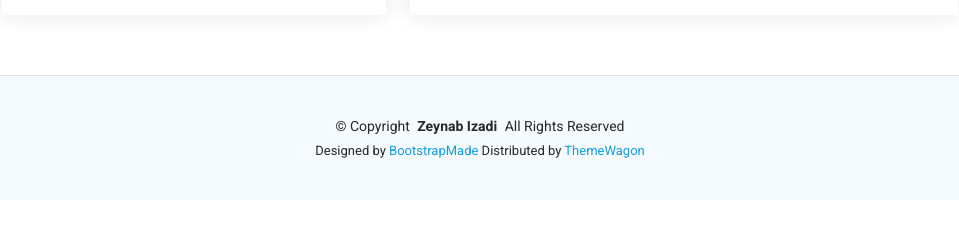
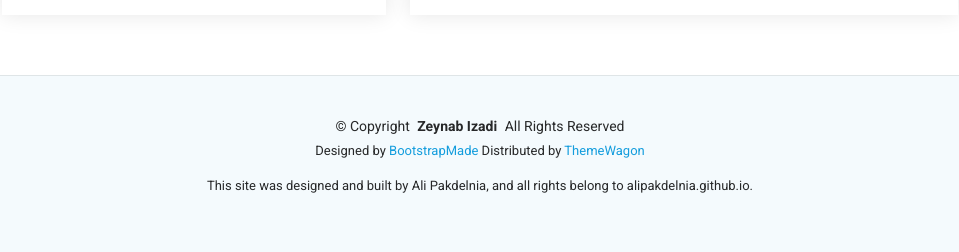
Before and after one commit to zeynabizadi/zeynabizadi.github.io, a plain HTML site: page index.html in a window 1280 px wide. Shown: the part 7857-8109 px from the top of the page, without its empty margins (310-1269 px from the left). Before the commit the page ends 8057 px from the top, so only its background shows below. Drawn offline with Linux system fonts and the light colour scheme.

Commit message:
some changes

```diff
--- a/index.html
+++ b/index.html
@@ -1134,6 +1134,9 @@
         <!-- Licensing information: https://bootstrapmade.com/license/ -->
         <!-- Purchase the pro version with working PHP/AJAX contact form: [buy-url] -->
         Designed by <a href="https://bootstrapmade.com/">BootstrapMade</a> Distributed by <a href="https://themewagon.com">ThemeWagon</a>
+        <div class="designer-note mt-3">
+          <p>This site was designed and built by Ali Pakdelnia, and all rights belong to alipakdelnia.github.io.</p>
+        </div>
       </div>
     </div>
 
```
